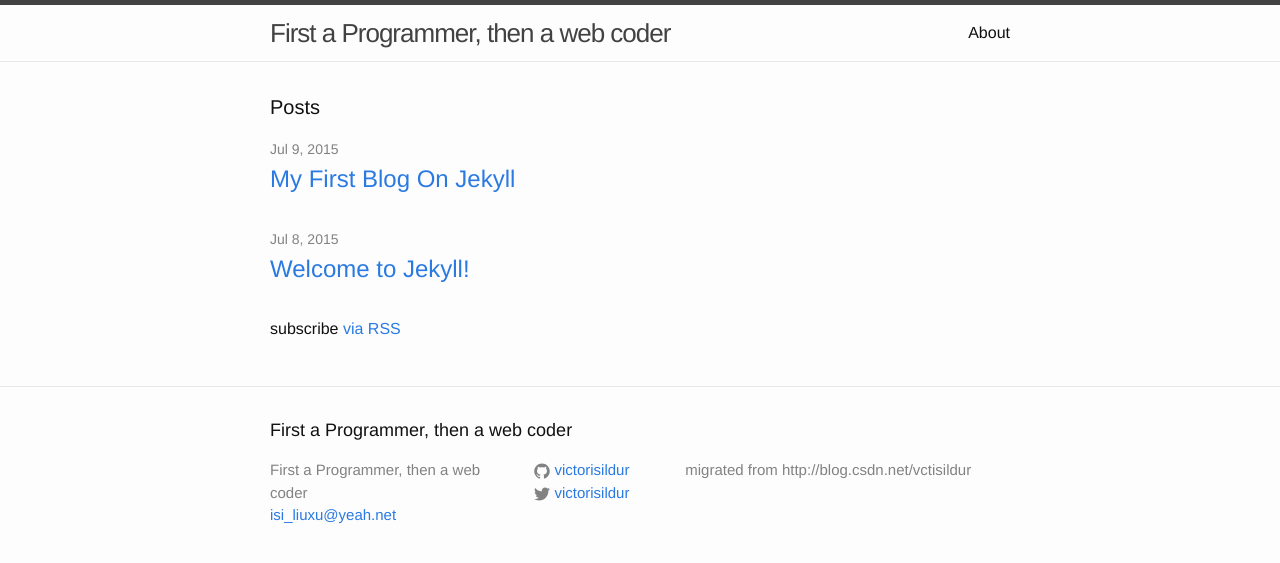
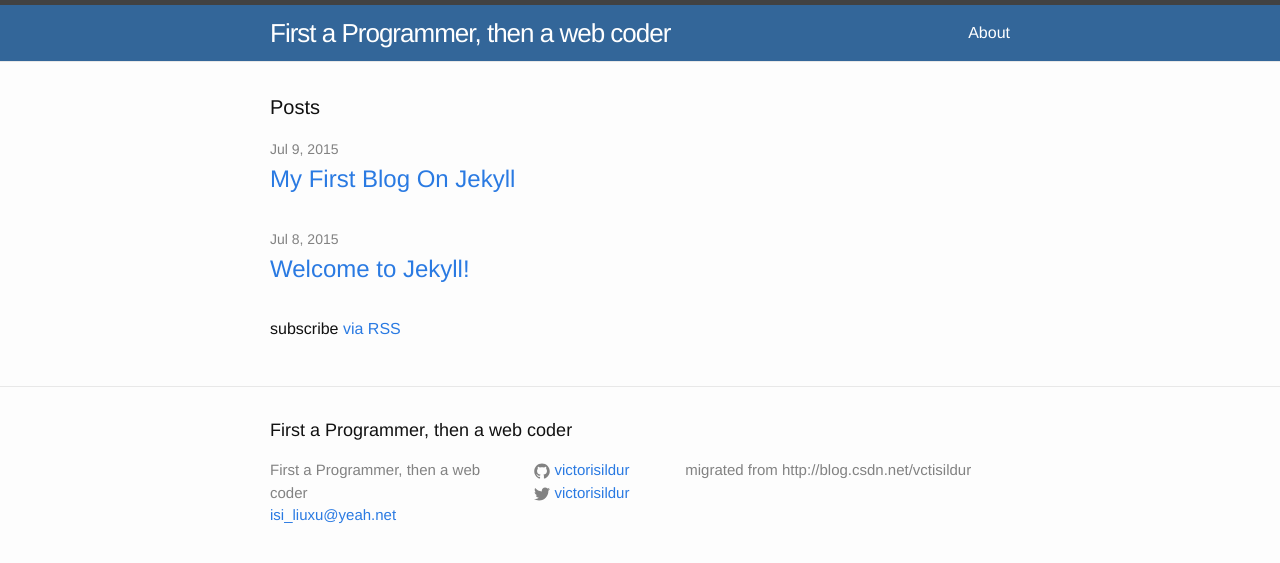
Before and after one commit to victorisildur/victorisildur.github.io, a Jekyll site: the page built from index.html, in a window 1280 px wide. Shown: the top 563 px of the page. Built offline with Jekyll 4.4.1, drawn with Linux system fonts in a browser that asks for light colours.

Commit message:
try to change some sass style

```diff
--- a/_sass/_layout.scss
+++ b/_sass/_layout.scss
@@ -5,7 +5,7 @@
     border-top: 5px solid $grey-color-dark;
     border-bottom: 1px solid $grey-color-light;
     min-height: 56px;
-
+    background-color: $blue-color-dark;
     // Positioning context for the mobile navigation icon
     position: relative;
 }
@@ -19,7 +19,7 @@
 
     &,
     &:visited {
-        color: $grey-color-dark;
+        color: $white-color;
     }
 }
 
@@ -32,7 +32,7 @@
     }
 
     .page-link {
-        color: $text-color;
+        color: $white-color;
         line-height: $base-line-height;
 
         // Gaps between nav items, but not on the first one
--- a/css/main.scss
+++ b/css/main.scss
@@ -17,6 +17,8 @@ $text-color:       #111;
 $background-color: #fdfdfd;
 $brand-color:      #2a7ae2;
 
+$blue-color-dark: #336699;
+$white-color: #fff;
 $grey-color:       #828282;
 $grey-color-light: lighten($grey-color, 40%);
 $grey-color-dark:  darken($grey-color, 25%);
```
